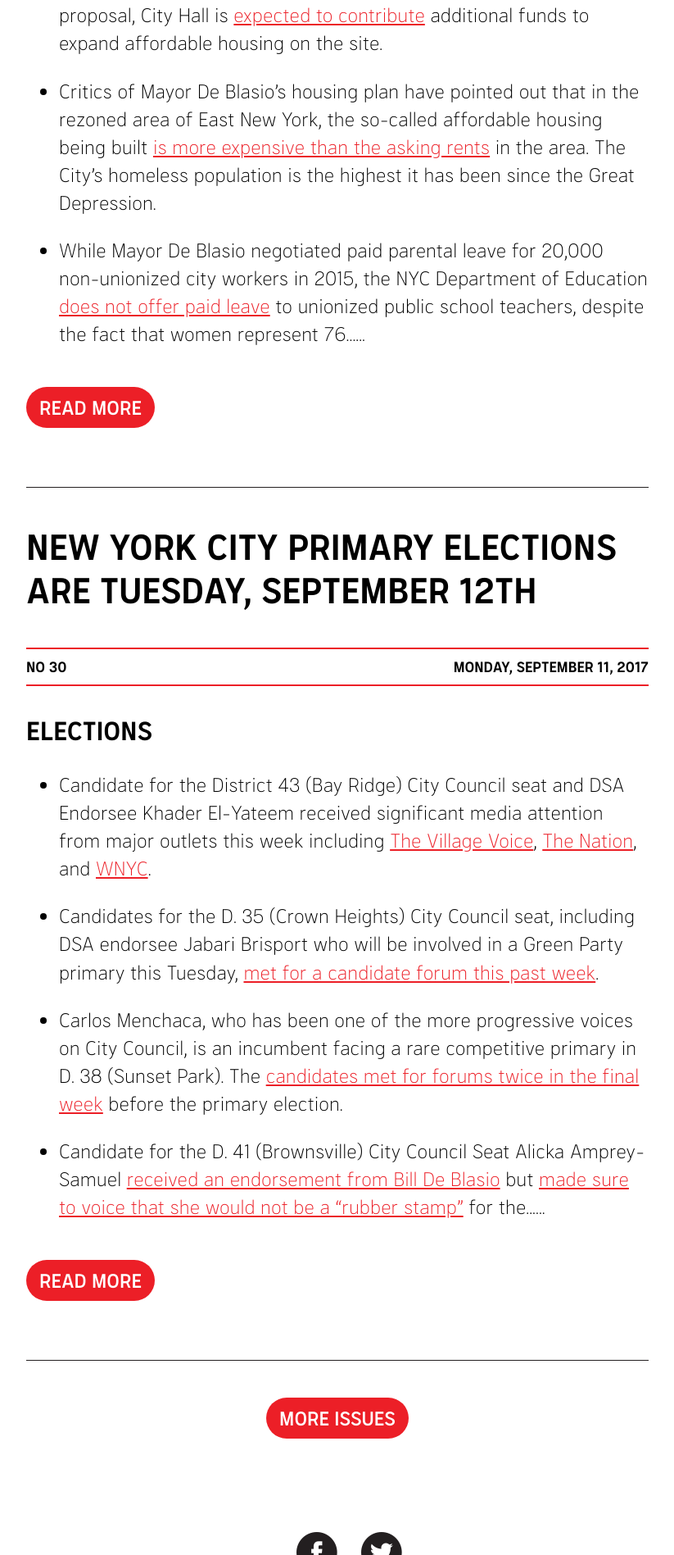
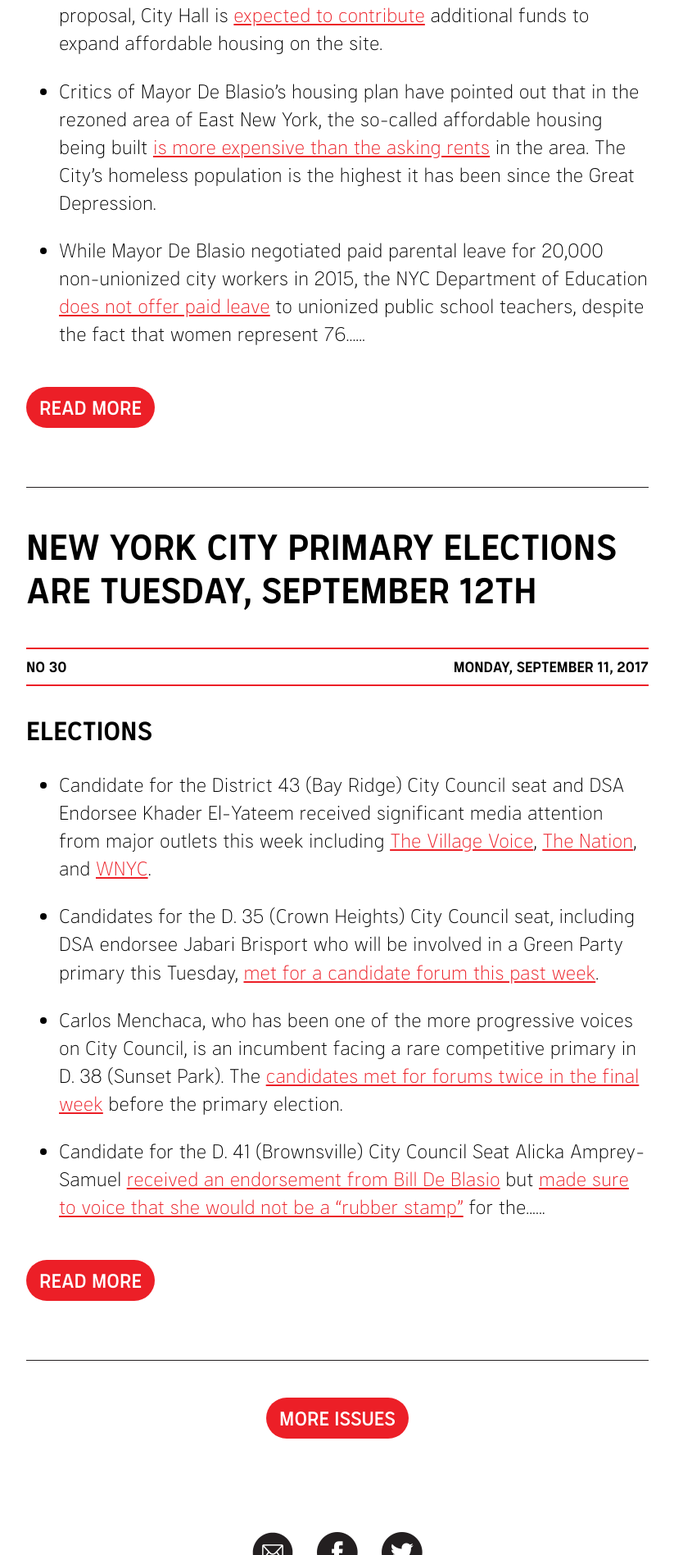
Before and after one commit to nycdsa/the-thorn, a Jekyll site: the page built from src/index.html, in a window 1280 px wide. Shown: the part 4503-6400 px from the top of the page at 82% size, without its empty margins (228-1051 px from the left). Built offline with Jekyll 4.4.1, drawn with Linux system fonts in a browser that asks for light colours.

Commit message:
Update _footer.scss

```diff
--- a/src/_sass/global/_footer.scss
+++ b/src/_sass/global/_footer.scss
@@ -12,7 +12,7 @@
     }
     .social-link {
         display: block;
-        &.email {
+        &.thorn-email {
             background-image: url('images/social-email_lg_2x.png');
             @include image-size(50px, 50px);
         }
```
